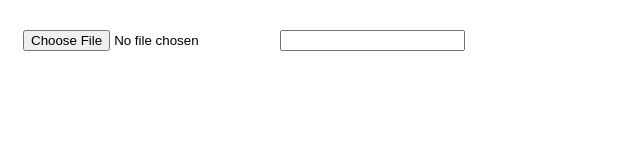
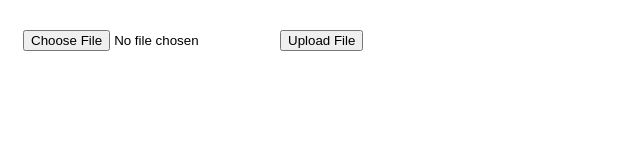
Before and after one commit to UXMcCauley/miro-plugins, a plain HTML site: page sidebar_content.html in a window 1280 px wide. Shown: the whole page, without its empty margins (0-640 px from the left). Drawn offline with Linux system fonts and the light colour scheme.

Commit message:
Added submit button

```diff
--- a/sidebar_content.html
+++ b/sidebar_content.html
@@ -9,7 +9,7 @@
     <div class="scrollable-container">
       <form onsubmit="csvJSON(myUploadedFile)">
         <input type="file" id="myFile" name="filename">
-        <input type="Upload File">
+        <button type="submit">Upload File</button
       </form>
     </div>
     <script src="https://miro.com/app/static/sdk.1.1.js"></script>
```
